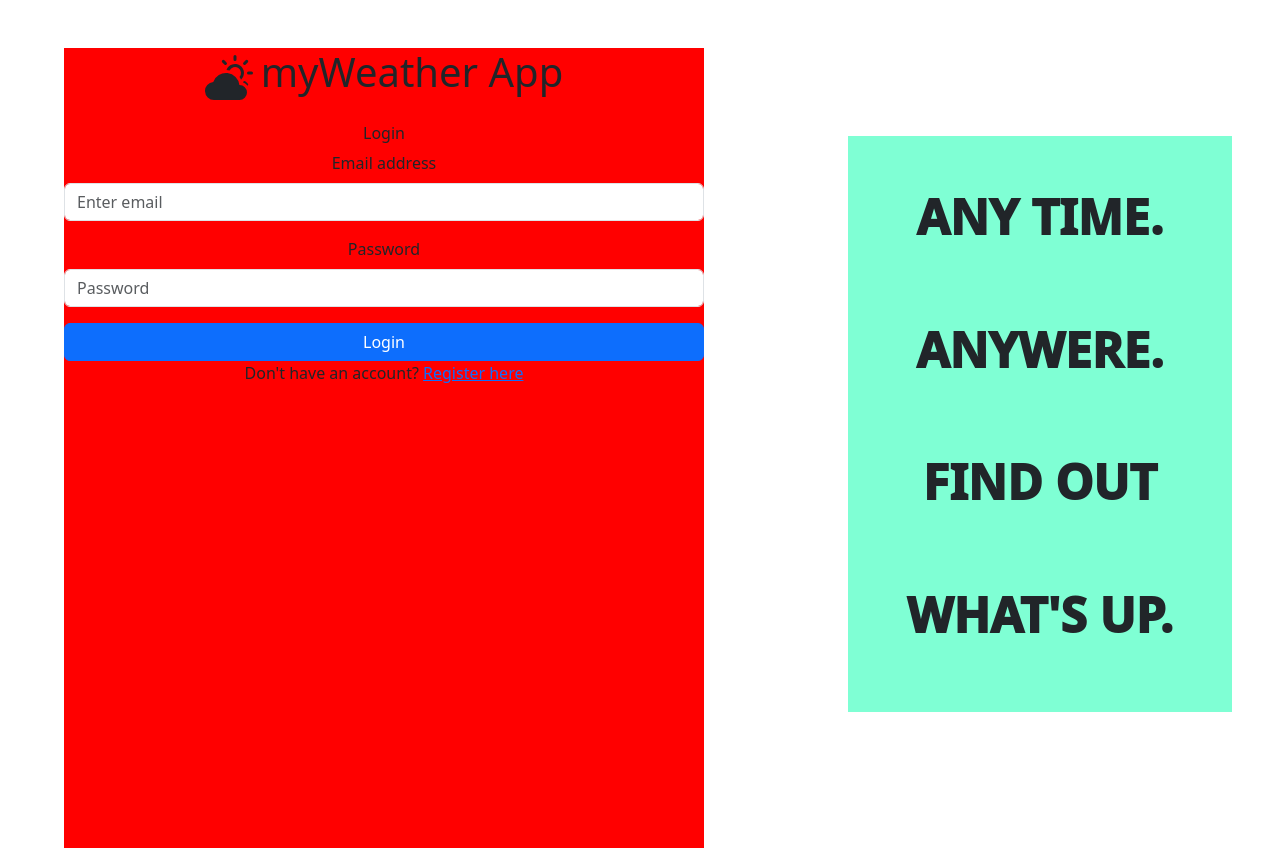
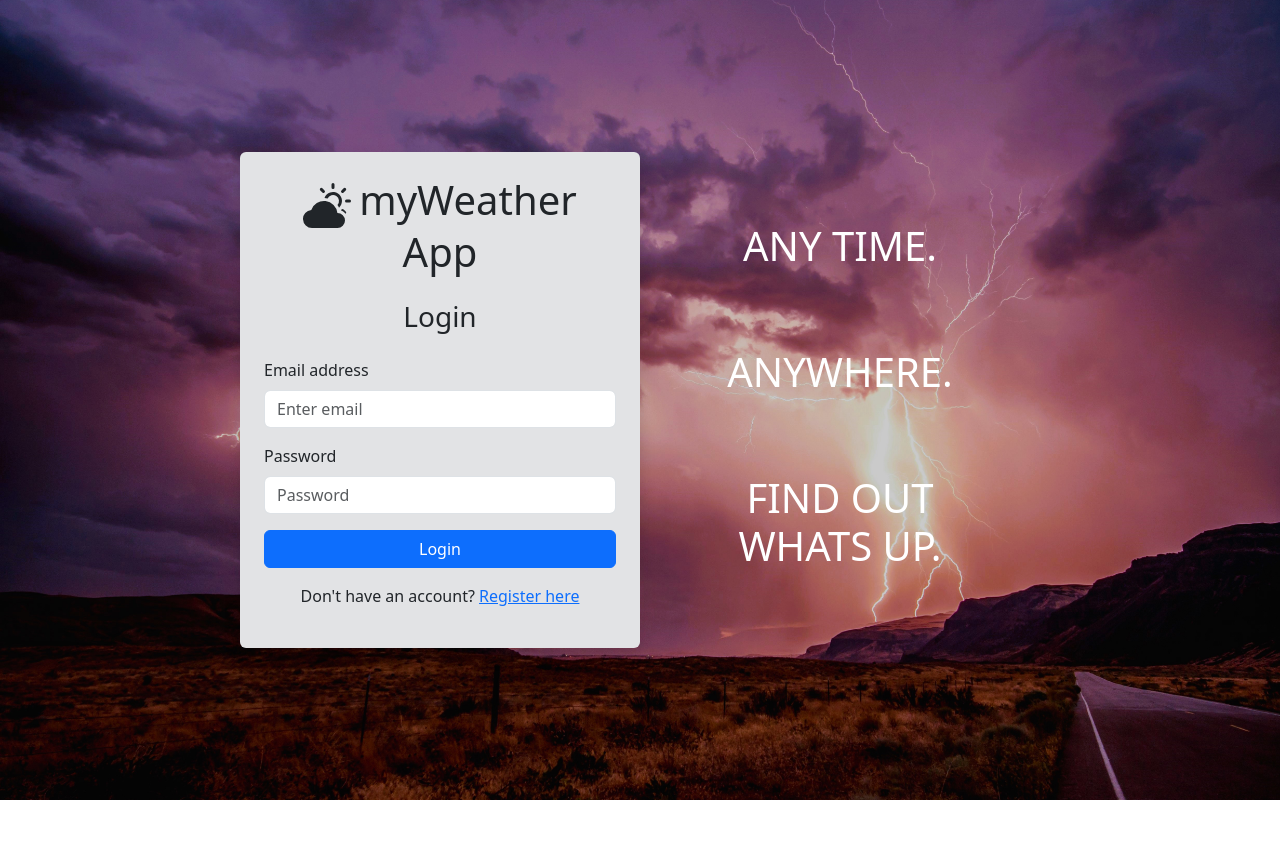
Before and after one commit to RachelBlack003/myWeatherApp-frontend, a React (Create React App) app: page / in a window 1280 px wide. After the commit the page ends 800 px from the top, so only its background shows below. Built offline with nearby package versions, Linux system fonts and the light colour scheme.

Commit message:
Make login page look nice

```diff
--- a/src/components/Login.js
+++ b/src/components/Login.js
@@ -1,5 +1,5 @@
 import React, { useState } from "react";
-import { Form, Button, Alert } from "react-bootstrap";
+import { Container, Row, Col, Form, Button, Alert } from "react-bootstrap";
 import { Link, useNavigate } from "react-router-dom";
 import axios from "axios";
 import Header from "./Header.js";
@@ -31,14 +31,16 @@ const Login = () => {
     };
 
     return (
-        <div className={styles.main}>
-            <div className={styles.form}>
+        <div className="d-flex justify-content-center align-items-center vh-100" style={{ backgroundImage: "url(/assets/lightning.jpg)", backgroundSize: "cover", backgroundPosition: "center center", backgroundRepeat: "no-repeat" }}>
+            <Container className={styles.loginContainer}>
+                <Row>
+                    <Col className="col p-4 rounded shadow bg-secondary-subtle" sm={12} xs={12} md={6}>
                         <Header />
-                <h3 className={styles.header}>Login</h3>
+                        <h3 className="text-center mb-4">Login</h3>
                         {error && <Alert variant="danger">{error}</Alert>}
                         <Form onSubmit={handleSubmit}>
-                    <Form.Group controlId="formEmail" className="mb-3">
-                        <Form.Label>Email address</Form.Label>
+                            <Form.Group controlId="formEmail" className="mb-3 d-flex flex-column">
+                                <Form.Label className="text-start">Email address</Form.Label>
                                 <Form.Control
                                     type="email"
                                     placeholder="Enter email"
@@ -48,8 +50,8 @@ const Login = () => {
                                 />
                             </Form.Group>
 
-                    <Form.Group controlId="formPassword" className="mb-3">
-                        <Form.Label>Password</Form.Label>
+                            <Form.Group controlId="formPassword" className="mb-3 d-flex flex-column">
+                                <Form.Label className="text-start">Password</Form.Label>
                                 <Form.Control
                                     type="password"
                                     placeholder="Password"
@@ -63,7 +65,7 @@ const Login = () => {
                                 Login
                             </Button>
                         </Form>
-                <div className={styles.register}>
+                        <div className="text-center mt-3">
                             <p>
                                 Don't have an account?{" "}
                                 <Link to="/register" className="text-primary">
@@ -71,13 +73,14 @@ const Login = () => {
                                 </Link>
                             </p>
                         </div>
-            </div>
-            <div className={styles.sidetext}>
-                <p>ANY TIME.</p>
-                <p>ANYWERE.</p>
-                <p>FIND OUT</p>
-                <p>WHAT'S UP.</p>
-            </div>
+                    </Col>
+                    <Col className={styles.loginAside} md={6}>
+                        <h1>Any time.</h1>
+                        <h1>Anywhere.</h1>
+                        <h1>Find out<br />whats up.</h1>
+                    </Col>
+                </Row>
+            </Container>
         </div>
     );
 };
--- a/src/components/LoginStyling.module.css
+++ b/src/components/LoginStyling.module.css
@@ -1,34 +1,18 @@
-.main {
-    display: flex;
-    justify-content: space-between;
+.loginContainer {
+    width: 800px;
 }
 
-.form {
-    background-color: red;
-    width: 50%;
-    height: 50em;
-    margin-top: 3em;
-    margin-left: 4em;
-    margin-right: 1em;
+.loginAside {
+    color: white;
+    background-color: rgba(0, 0, 0, 0) !important;
+    text-transform: uppercase;
+    display: flex;
+    flex-direction: column;
+    justify-content: space-evenly;
 }
 
-.header {
-    align-self: center;
-    font-size: 1em;
-}
-
-.register {
-    align-self: center;
-}
-
-.sidetext {
-    display: grid;
-    align-content: space-evenly;
-    align-self: center;
-    font-weight: 1000;
-    font-size: 3em;
-    width: 30%;
-    height: 12em;
-    background-color: aquamarine;
-    margin: 1em;
-}
+@media (max-width: 576px) {
+    .loginAside {
+        display: none;
+    }
+ }
```
Also changed, not shown: public/assets/lightning.jpg (added). Lines whose indentation alone changed are shown as unchanged.
